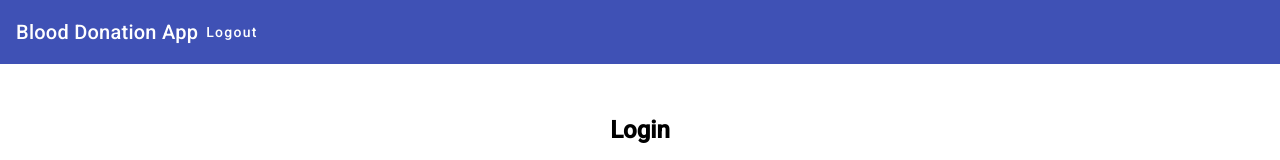
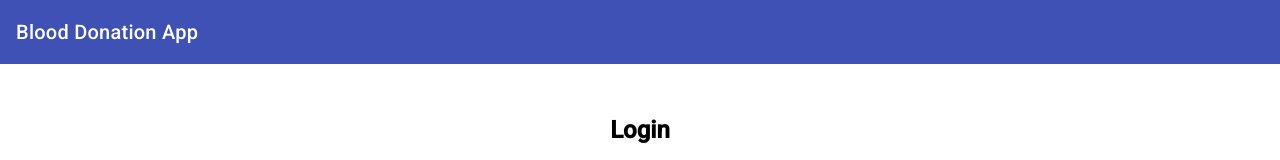
Before and after one commit to robert-bob-1/blood-donation-web-app-frontend, an Angular app: page /login in a window 1280 px wide. Shown: the top 160 px of the page. Built offline with nearby package versions, Linux system fonts and the light colour scheme.

Commit message:
add functionality to logout button

```diff
--- a/src/app/_services/account.service.ts
+++ b/src/app/_services/account.service.ts
@@ -73,6 +73,7 @@ export class AccountService {
         // remove user from local storage and set current user to null
         localStorage.removeItem('user');
         this.router.navigate(['/login']);
+        this.authStatusListener.next(false);
     }
 
     // register(user: User) {
--- a/src/app/components/header/header.component.html
+++ b/src/app/components/header/header.component.html
@@ -1,7 +1,8 @@
 <mat-toolbar color="primary">
     Blood Donation App
     <div class="button-container">
-        <button mat-button>Logout</button>
+        <button mat-button *ngIf="isUserAuthenticated"
+            (click)="onLogout()">Logout</button>
     </div>
 
 </mat-toolbar>
--- a/src/app/components/header/header.component.ts
+++ b/src/app/components/header/header.component.ts
@@ -23,6 +23,10 @@ export class HeaderComponent implements OnInit, OnDestroy{
     });
   }
 
+  public onLogout(): void {
+    this.accountService.logout();
+  }
+
   ngOnDestroy(): void {
     this.authListenerSub.unsubscribe();
   }
```
